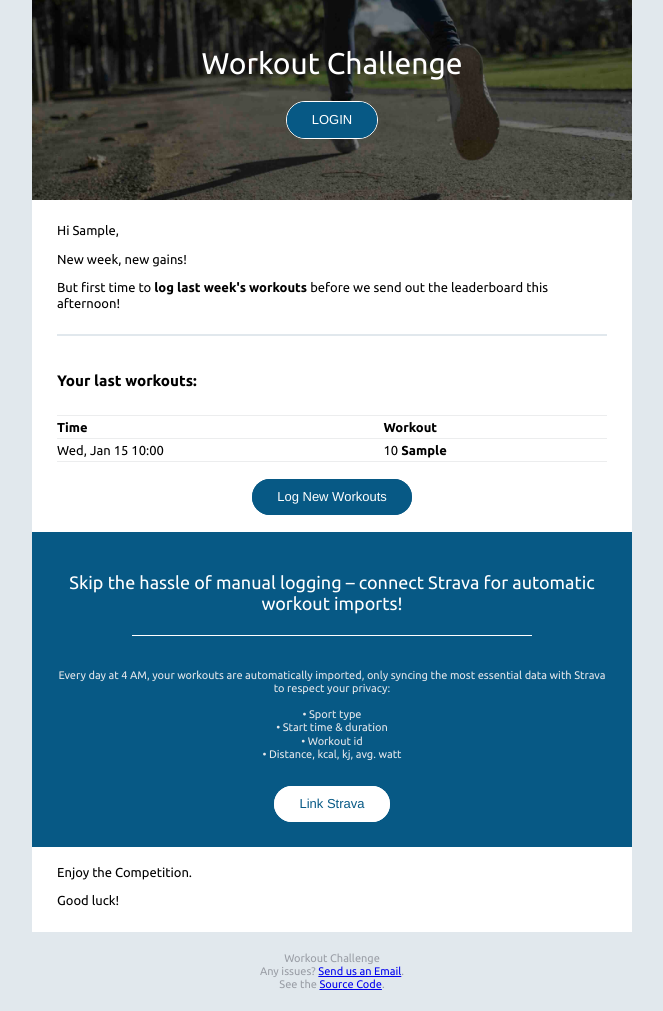
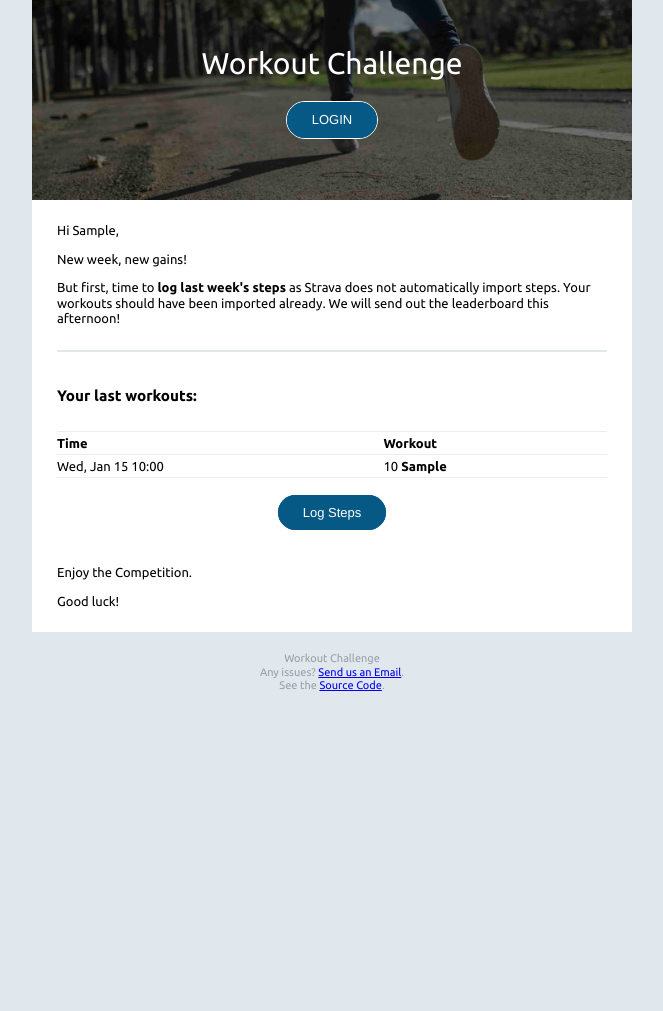
Before and after one commit to vanalmsick/health_competition, a Django app: template src-backend/custom_user/templates/email_log_workouts.html in a window 1280 px wide. Shown: the whole page, without its empty margins (308-971 px from the left). After the commit the page ends 691 px from the top, so only its background shows below. Run offline with Django 4.2, Linux system fonts and the light colour scheme; the template is opened without the code that fills it: most values are stand-ins (such as "Sample title", 1, 10 or a date in 2020); parts of the project's set-up code (start-up, migrations or seed data) failed here and were passed over.

Commit message:
Fixed: fix strava datetime string error, remove steps from workout count, send leaderboard email to strava users for steps logging #patch

```diff
--- a/src-backend/custom_user/emails/celery_emails.py
+++ b/src-backend/custom_user/emails/celery_emails.py
@@ -45,8 +45,7 @@ def send_all_log_workouts_email():
     CustomUser = apps.get_model('custom_user', 'CustomUser')
     user_lst = CustomUser.objects.filter(
         Q(my_competitions__start_date__lte=datetime.date.today()) &
-        Q(my_competitions__end_date__gte=datetime.date.today()) &
-        (Q(strava_refresh_token__isnull=True) | Q(strava_refresh_token=''))
+        Q(my_competitions__end_date__gte=datetime.date.today())
     ).order_by('pk')
     task_log = []
     if len(user_lst) > 0:
@@ -73,6 +72,7 @@ def log_workouts_email(user_pk):
         {
             'first_name': user_obj.first_name,
             'last_workouts': workout_obj_lst,
+            'link_strava_note': user_obj.strava_refresh_token is None or user_obj.strava_refresh_token == '',
             'MAIN_HOST': settings.MAIN_HOST,
             'EMAIL_REPLY_TO': settings.EMAIL_REPLY_TO[0] if settings.EMAIL_REPLY_TO is not None else settings.EMAIL_FROM,
         }
--- a/src-backend/custom_user/templates/email_log_workouts.html
+++ b/src-backend/custom_user/templates/email_log_workouts.html
@@ -150,7 +150,11 @@
                                 <div style="font-family:Ubuntu, Helvetica, Arial, sans-serif;font-size:13px;line-height:1.2;text-align:left;color:#000000;">
                                   <p>Hi {{ first_name }},</p>
                                   <p>New week, new gains!</p>
-                                  <p>But first time to <b>log last week's workouts</b> before we send out the leaderboard this afternoon!</p>
+                                  <mj-raw> {% if link_strava_note %} </mj-raw>
+                                  <p>But first, time to <b>log last week's workouts & steps</b> before we send out the leaderboard this afternoon!</p>
+                                  <mj-raw> {% else %} </mj-raw>
+                                  <p>But first, time to <b>log last week's steps</b> as Strava does not automatically import steps. Your workouts should have been imported already. We will send out the leaderboard this afternoon!</p>
+                                  <mj-raw> {% endif %} </mj-raw>
                                 </div>
                               </td>
                             </tr>
@@ -204,25 +208,36 @@
                           <mj-raw> {% for item in last_workouts %} </mj-raw>
                           <tr style="border-top:1px solid #ecedee;border-bottom:1px solid #ecedee;text-align:left;padding:15px 0;">
                             <td style="padding: 0 15px 0 0;">{{ item.start_datetime|date:"D, M j H:i" }}</td>
-                            <td style="padding: 0 15px;">{{ item.duration }} <b>{{ item.sport_type }}</b></td>
+                            <td style="padding: 0 15px;">{% if item.sport_type == "Steps" %}{{ item.steps }}{% else %}{{ item.duration }}{% endif %} <b>{{ item.sport_type }}</b></td>
                           </tr>
                           <mj-raw> {% endfor %} </mj-raw>
                         </table>
                       </td>
-                    </tr>
-                    <tr>
+                    </tr> {% if link_strava_note %} <tr>
                       <td align="center" vertical-align="middle" style="font-size:0px;padding:10px 25px;padding-top:7px;padding-bottom:17px;word-break:break-word;">
                         <table border="0" cellpadding="0" cellspacing="0" role="presentation" style="border-collapse:separate;line-height:100%;">
                           <tbody>
                             <tr>
                               <td align="center" bgcolor="#075985" role="presentation" style="border:none;border-radius:24px;cursor:auto;mso-padding-alt:10px 25px;background:#075985;" valign="middle">
-                                <a href="{{ MAIN_HOST }}/dashboard" style="display:inline-block;background:#075985;color:#ffffff;font-family:Helvetica, Arial, sans-serif, Helvetica, Arial, sans-serif;font-size:13px;font-weight:normal;line-height:120%;margin:0;text-decoration:none;text-transform:none;padding:10px 25px;mso-padding-alt:0px;border-radius:24px;" target="_blank"> Log New Workouts </a>
+                                <a href="{{ MAIN_HOST }}/dashboard" style="display:inline-block;background:#075985;color:#ffffff;font-family:Helvetica, Arial, sans-serif, Helvetica, Arial, sans-serif;font-size:13px;font-weight:normal;line-height:120%;margin:0;text-decoration:none;text-transform:none;padding:10px 25px;mso-padding-alt:0px;border-radius:24px;" target="_blank"> Log Workouts & Steps </a>
                               </td>
                             </tr>
                           </tbody>
                         </table>
                       </td>
-                    </tr>
+                    </tr> {% else %} <tr>
+                      <td align="center" vertical-align="middle" style="font-size:0px;padding:10px 25px;padding-top:7px;padding-bottom:17px;word-break:break-word;">
+                        <table border="0" cellpadding="0" cellspacing="0" role="presentation" style="border-collapse:separate;line-height:100%;">
+                          <tbody>
+                            <tr>
+                              <td align="center" bgcolor="#075985" role="presentation" style="border:none;border-radius:24px;cursor:auto;mso-padding-alt:10px 25px;background:#075985;" valign="middle">
+                                <a href="{{ MAIN_HOST }}/dashboard" style="display:inline-block;background:#075985;color:#ffffff;font-family:Helvetica, Arial, sans-serif, Helvetica, Arial, sans-serif;font-size:13px;font-weight:normal;line-height:120%;margin:0;text-decoration:none;text-transform:none;padding:10px 25px;mso-padding-alt:0px;border-radius:24px;" target="_blank"> Log Steps </a>
+                              </td>
+                            </tr>
+                          </tbody>
+                        </table>
+                      </td>
+                    </tr> {% endif %}
                   </tbody>
                 </table>
               </div>
@@ -233,7 +248,7 @@
       </table>
     </div>
     <!--[if mso | IE]></td></tr></table><![endif]-->
-    <!-- Link Strava -->
+    <!-- Link Strava -->{% if link_strava_note %}
     <!--[if mso | IE]><table align="center" border="0" cellpadding="0" cellspacing="0" class="" role="presentation" style="width:600px;" width="600" bgcolor="#075985" ><tr><td style="line-height:0px;font-size:0px;mso-line-height-rule:exactly;"><![endif]-->
     <div style="background:#075985;background-color:#075985;margin:0px auto;max-width:600px;">
       <table align="center" border="0" cellpadding="0" cellspacing="0" role="presentation" style="background:#075985;background-color:#075985;width:100%;">
@@ -290,7 +305,7 @@
         </tbody>
       </table>
     </div>
-    <!--[if mso | IE]></td></tr></table><![endif]-->
+    <!--[if mso | IE]></td></tr></table><![endif]--> {% endif %}
     <!-- Final remarks -->
     <!--[if mso | IE]><table align="center" border="0" cellpadding="0" cellspacing="0" class="" role="presentation" style="width:600px;" width="600" bgcolor="white" ><tr><td style="line-height:0px;font-size:0px;mso-line-height-rule:exactly;"><![endif]-->
     <div style="background:white;background-color:white;margin:0px auto;max-width:600px;">
--- a/src-frontend/src/pages/Competition.js
+++ b/src-frontend/src/pages/Competition.js
@@ -55,7 +55,7 @@ function CompetitionHead({competition, feed, isOwner}) {
     const [countGroups, setCountGroups] = useState({});
 
     useEffect(() => {
-        const filteredFeed = _.filter(_.values(feed), item => item.workout !== null);
+        const filteredFeed = _.filter(_.values(feed), item => item.workout !== null && item.sport_type !== 'Steps');
         const totalCount = filteredFeed.length;
         setCountTotal(totalCount);
         const grouped = _.mapValues(_.groupBy(_.values(filteredFeed), 'workout__sport_type'), group => group.length);
--- a/src-frontend/src/pages/MySpace.js
+++ b/src-frontend/src/pages/MySpace.js
@@ -46,8 +46,9 @@ function WelcomeBox({user, workouts, setLinkStrava}) {
 
     useEffect(() => {
         if (workouts !== undefined) {
-            setCountTotal(workouts.length);
-            const grouped = _.mapValues(_.groupBy(_.values(workouts), 'sport_type'), group => group.length);
+            const filteredWorkouts = _.filter(workouts || [], item => item.sport_type !== 'Steps');
+            setCountTotal(filteredWorkouts.length);
+            const grouped = _.mapValues(_.groupBy(_.values(filteredWorkouts), 'sport_type'), group => group.length);
             const sorted = _.fromPairs(_.orderBy(_.toPairs(grouped), ([, value]) => value, 'desc'));
             const limited = Object.fromEntries(Object.entries(sorted).slice(0, 4));
             setCountGroups(limited);
```
Also changed, not shown: src-backend/custom_user/strava.py (+9 -6 lines), src-backend/workouts/models.py (+6 -4 lines), 1 other file.
